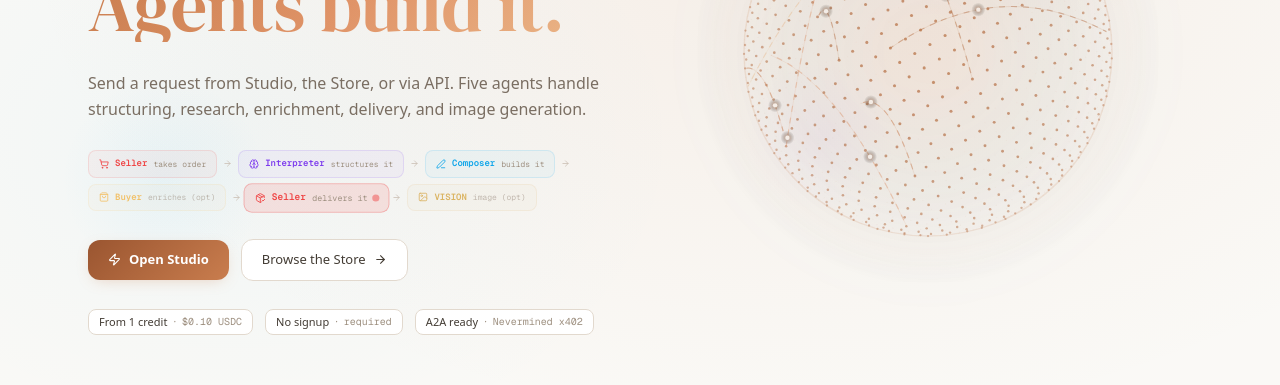
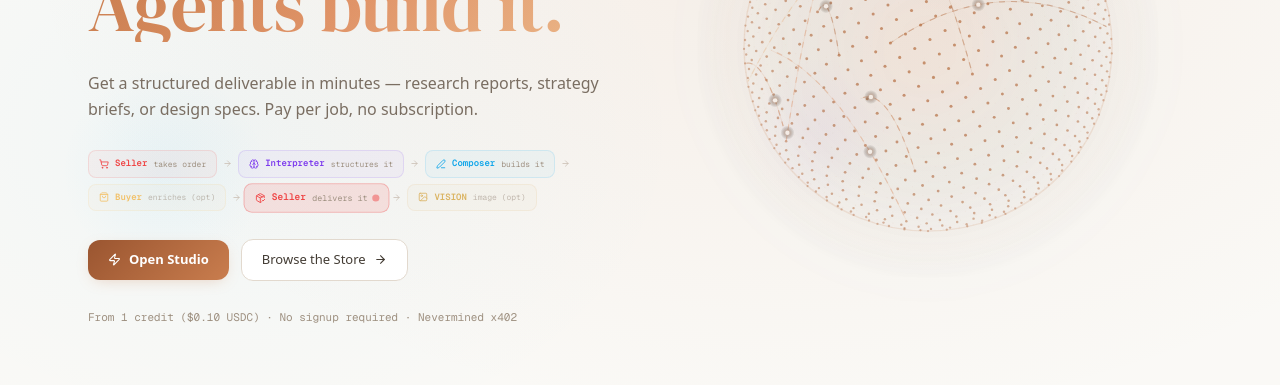
Before and after one commit to HiNala/nevermined-autonomous-business-hackathon, a Next.js app: page / in a window 1280 px wide. Shown: the part 343-728 px from the top of the page. Built offline with nearby package versions, Linux system fonts and the light colour scheme; no server answers.

Commit message:
fix: hero — shorten description to one promise, merge trust badges into compact inline strip, reduce card density

```diff
--- a/src/components/sections/hero-section.tsx
+++ b/src/components/sections/hero-section.tsx
@@ -16,11 +16,6 @@ const PIPELINE_STEPS = [
   { label: "VISION",      sublabel: "image (opt)",    color: "#CA8A04", icon: ImageIcon, optional: true },
 ];
 
-const TRUST_BADGES = [
-  { label: "From 1 credit", sub: "$0.10 USDC" },
-  { label: "No signup", sub: "required" },
-  { label: "A2A ready", sub: "Nevermined x402" },
-];
 
 interface LiveStats { totalTransactions: number; totalCreditsFlowed: number; }
 
@@ -111,7 +106,7 @@ export function HeroSection() {
             className="max-w-xl text-[16px] leading-relaxed"
             style={{ color: "var(--gray-500)" }}
           >
-            Send a request from Studio, the Store, or via API. Five agents handle structuring, research, enrichment, delivery, and image generation.
+            Get a structured deliverable in minutes — research reports, strategy briefs, or design specs. Pay per job, no subscription.
           </p>
 
           {/* Animated pipeline flow */}
@@ -199,20 +194,10 @@ export function HeroSection() {
             </Link>
           </div>
 
-          {/* Trust badges */}
-          <div className="flex flex-wrap items-center gap-3">
-            {TRUST_BADGES.map((b) => (
-              <div
-                key={b.label}
-                className="flex items-center gap-1.5 rounded-lg px-2.5 py-1"
-                style={{ background: "var(--bg-elevated)", border: "1px solid var(--border-default)" }}
-              >
-                <span className="text-[11px] font-medium" style={{ color: "var(--gray-700)" }}>{b.label}</span>
-                <span className="text-[10px]" style={{ color: "var(--gray-400)" }}>·</span>
-                <span className="font-mono text-[10px]" style={{ color: "var(--gray-400)" }}>{b.sub}</span>
-              </div>
-            ))}
-          </div>
+          {/* Trust strip — compact inline */}
+          <p className="font-mono text-[11px]" style={{ color: "var(--gray-400)" }}>
+            From 1 credit ($0.10 USDC) · No signup required · Nevermined x402
+          </p>
 
           {/* Live stats bar — client-only to prevent hydration mismatch */}
           {mounted && (animTx > 0 || animCredits > 0) && (
```
